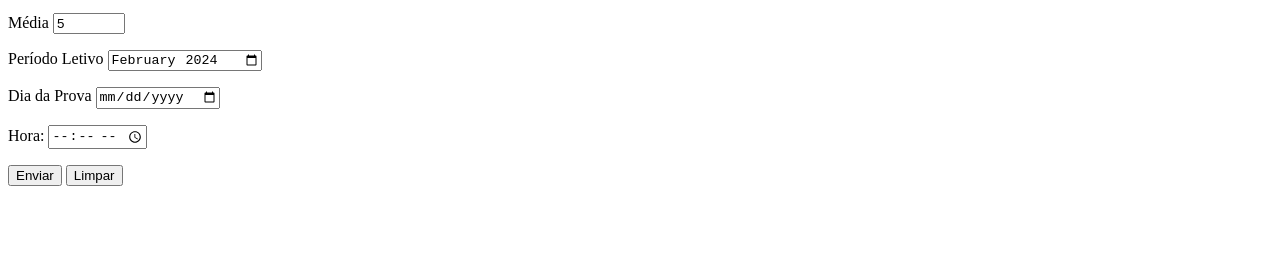
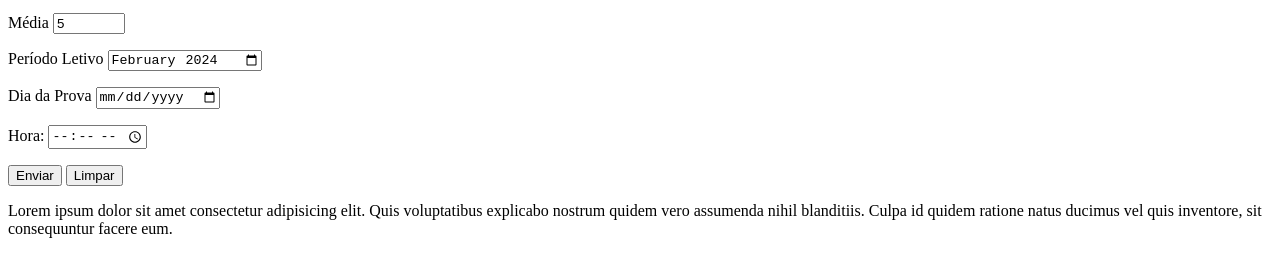
Before and after one commit to MartinMPP/HTML-CSS, a plain HTML site: page exercicios/ex026/form003.html in a window 1280 px wide. Shown: the part 104-380 px from the top of the page. Drawn offline with Linux system fonts and the light colour scheme.

Commit message:
adicionei um lorem

```diff
--- a/exercicios/ex026/form003.html
+++ b/exercicios/ex026/form003.html
@@ -34,6 +34,9 @@
       <input type="submit" value="Enviar">
       <input type="reset" value="Limpar">
     </p>
+    <p>Lorem ipsum dolor sit amet consectetur adipisicing elit. Quis voluptatibus explicabo nostrum quidem vero
+      assumenda nihil blanditiis. Culpa id quidem ratione natus ducimus vel quis inventore, sit consequuntur facere eum.
+    </p>
 
 
   </form>
```
